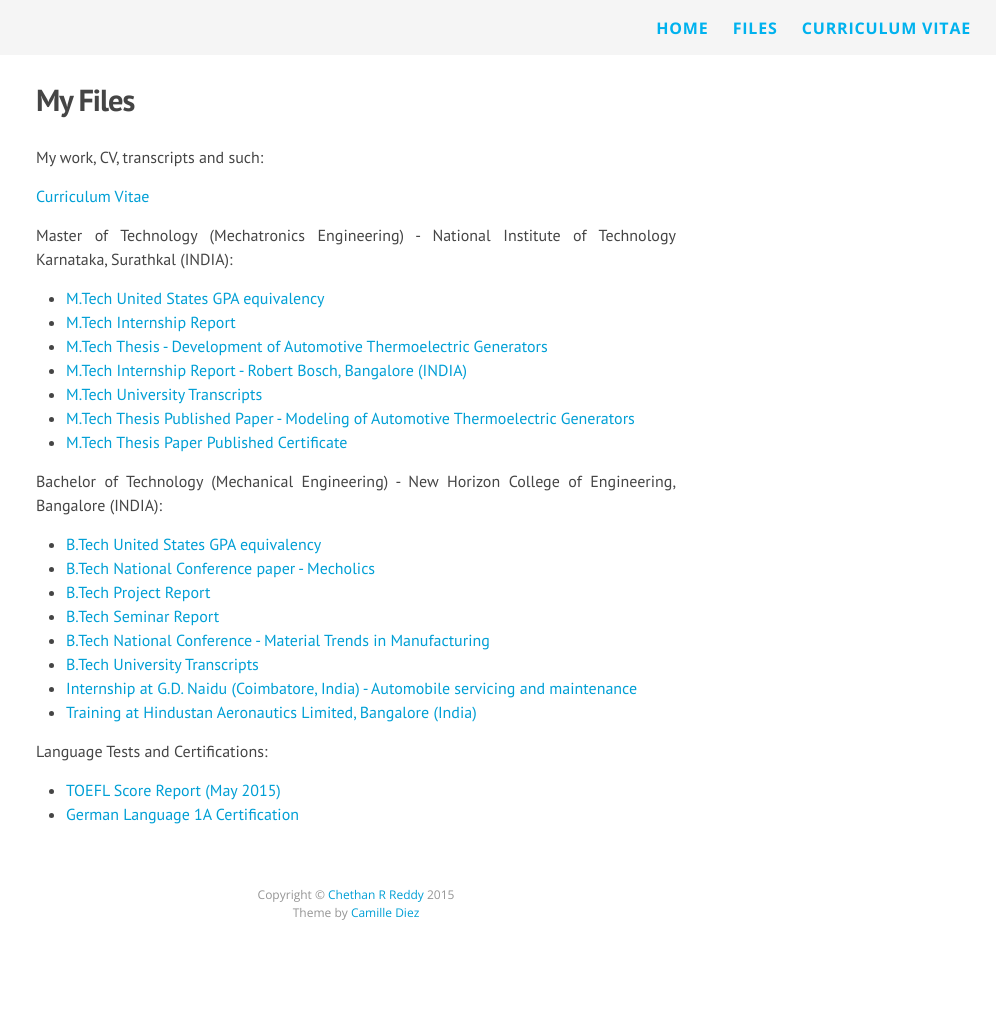
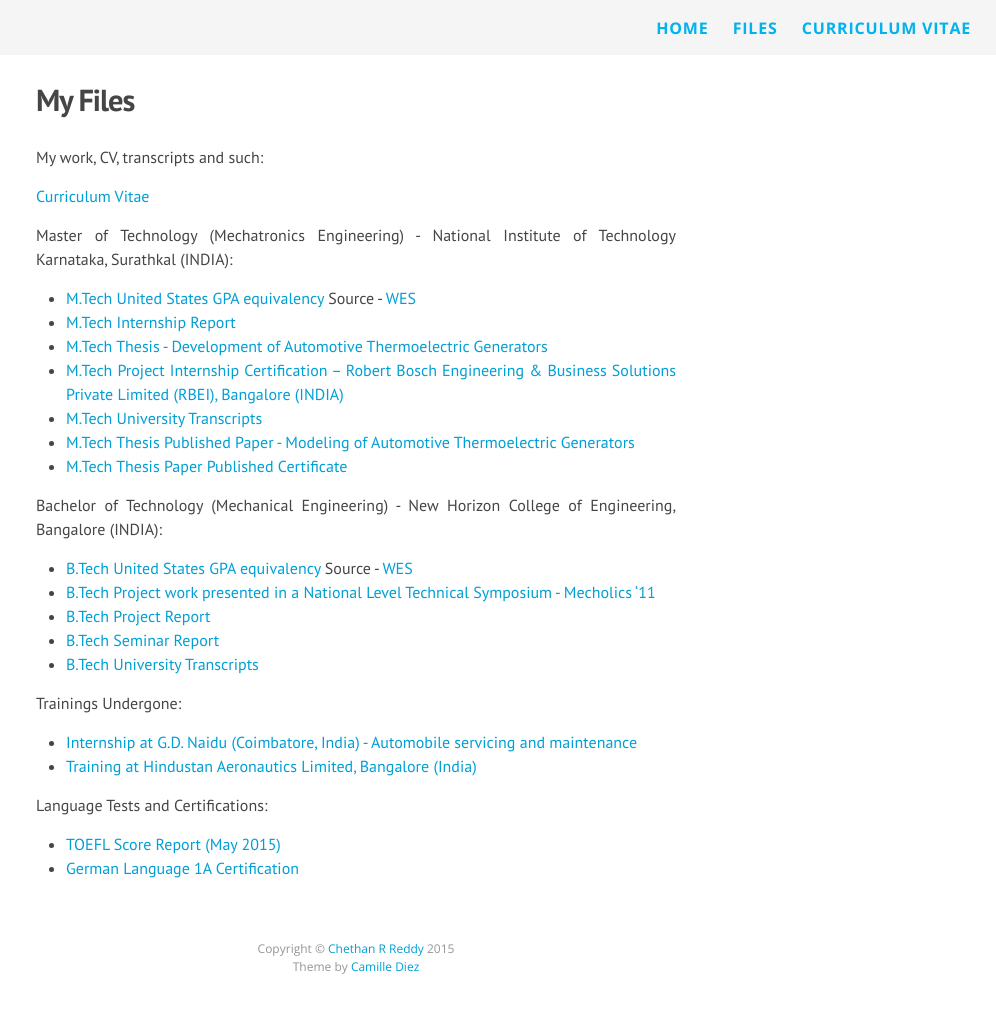
Before and after one commit to chethanrreddy/chethanrreddy.github.io, a Jekyll site: the page built from myfiles.md, in a window 1280 px wide. Shown: the whole page, without its empty margins (284-1280 px from the left). Built offline with Jekyll 4.4.1, drawn with Linux system fonts in a browser that asks for light colours; nearby versions of some CDN libraries; Markdown is read by kramdown in place of the engine named in the settings; before the commit the page ends 958 px from its top, so only the background shows below that.

Commit message:
Change request

```diff
--- a/index.html
+++ b/index.html
@@ -13,7 +13,7 @@ layout: default
   Connect With Me:
   <ul class="post-list">
     <li><a href="mailto:chethan.reddy@gmail.com">Email</a></li>
-    <li><a href="http://www.linkedin.com/in/">LinkedIn</a></li>
+    <li><a href="https://in.linkedin.com/pub/chethan-reddy/92/a92/969">LinkedIn</a></li>
     <li><a href="http://www.facebook.com/chethan.reddy.5">Facebook</a></li>
   </ul>
 </div>
--- a/myfiles.md
+++ b/myfiles.md
@@ -9,22 +9,24 @@ My work, CV, transcripts and such:
 
 Master of Technology (Mechatronics Engineering) - National Institute of Technology Karnataka, Surathkal (INDIA):
 
-+ [M.Tech United States GPA equivalency](https://github.com/chethanrreddy/chethanrreddy.github.io/raw/master/files/MTechGPA_WES.pdf)
++ [M.Tech United States GPA equivalency](https://github.com/chethanrreddy/chethanrreddy.github.io/raw/master/files/MTechGPA_WES.pdf) Source - [WES](https://www.wes.org/)
 + [M.Tech Internship Report](https://github.com/chethanrreddy/chethanrreddy.github.io/raw/master/files/MTech_Internship_report.pdf)
 + [M.Tech Thesis - Development of Automotive Thermoelectric Generators](https://github.com/chethanrreddy/chethanrreddy.github.io/raw/master/files/MTech_Thesis.pdf)
-+ [M.Tech Internship Report - Robert Bosch, Bangalore (INDIA)](https://github.com/chethanrreddy/chethanrreddy.github.io/raw/master/files/Mtech_Internship_letter_correct.pdf)
++ [ M.Tech Project Internship Certification – Robert Bosch Engineering & Business Solutions Private Limited (RBEI), Bangalore (INDIA)](https://github.com/chethanrreddy/chethanrreddy.github.io/raw/master/files/Mtech_Internship_letter_correct.pdf)
 + [M.Tech University Transcripts](https://github.com/chethanrreddy/chethanrreddy.github.io/raw/master/files/NIT%20Official%20Transcript.pdf)
 + [M.Tech Thesis Published Paper - Modeling of Automotive Thermoelectric Generators](https://github.com/chethanrreddy/chethanrreddy.github.io/raw/master/files/Paper_Published.pdf)
 + [M.Tech Thesis Paper Published Certificate](https://github.com/chethanrreddy/chethanrreddy.github.io/raw/master/files/Paper_published_certificate.pdf)
 
 Bachelor of Technology (Mechanical Engineering) - New Horizon College of Engineering, Bangalore (INDIA):
 
-+ [B.Tech United States GPA equivalency](https://github.com/chethanrreddy/chethanrreddy.github.io/raw/master/files/BEGPA_WES.pdf)
-+ [B.Tech National Conference paper - Mecholics](https://github.com/chethanrreddy/chethanrreddy.github.io/raw/master/files/BTech_Mecholics.pdf)
++ [B.Tech United States GPA equivalency](https://github.com/chethanrreddy/chethanrreddy.github.io/raw/master/files/BEGPA_WES.pdf) Source - [WES](https://www.wes.org/)
++ [B.Tech Project work presented in a National Level Technical Symposium - Mecholics ‘11](https://github.com/chethanrreddy/chethanrreddy.github.io/raw/master/files/BTech_Mecholics.pdf)
 + [B.Tech Project Report](https://github.com/chethanrreddy/chethanrreddy.github.io/raw/master/files/BTech_Projectreport.pdf)
 + [B.Tech Seminar Report](https://github.com/chethanrreddy/chethanrreddy.github.io/raw/master/files/BTech_Seminarreport.pdf)
-+ [B.Tech National Conference - Material Trends in Manufacturing](https://github.com/chethanrreddy/chethanrreddy.github.io/raw/master/files/BTech_materials.pdf)
 + [B.Tech University Transcripts](https://github.com/chethanrreddy/chethanrreddy.github.io/raw/master/files/VTU%20Official%20Transcript.pdf)
+
+Trainings Undergone:
+
 + [Internship at G.D. Naidu (Coimbatore, India) - Automobile servicing and maintenance](https://github.com/chethanrreddy/chethanrreddy.github.io/raw/master/files/G.D.%20Naidu.pdf)
 + [Training at Hindustan Aeronautics Limited, Bangalore (India)](https://github.com/chethanrreddy/chethanrreddy.github.io/raw/master/files/H.A.L..pdf)
 
```
Also changed, not shown: 3 other files.
